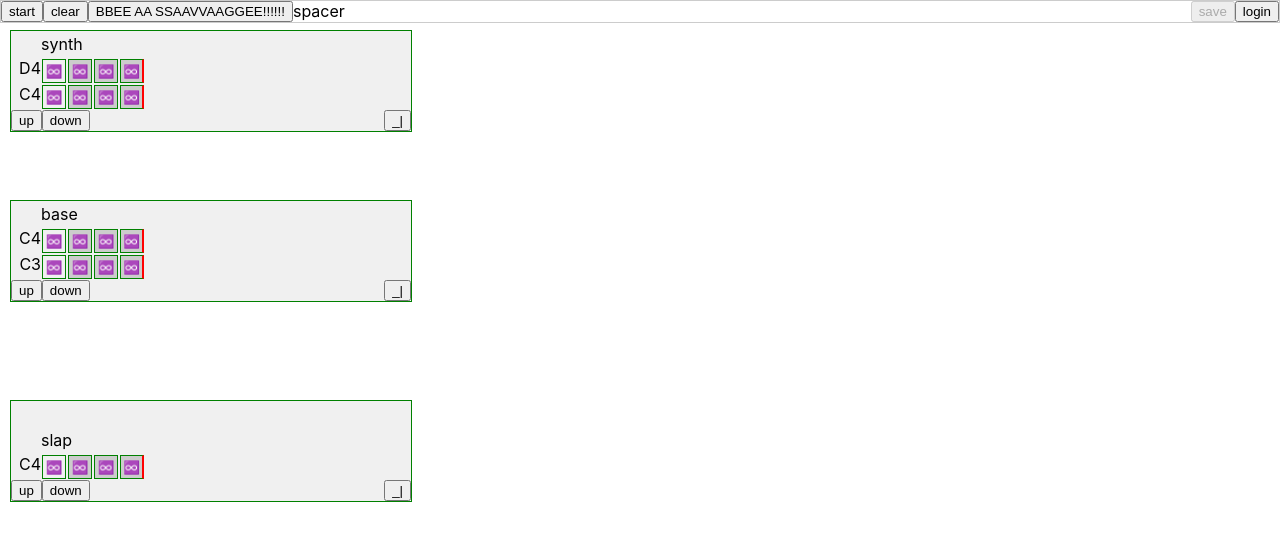
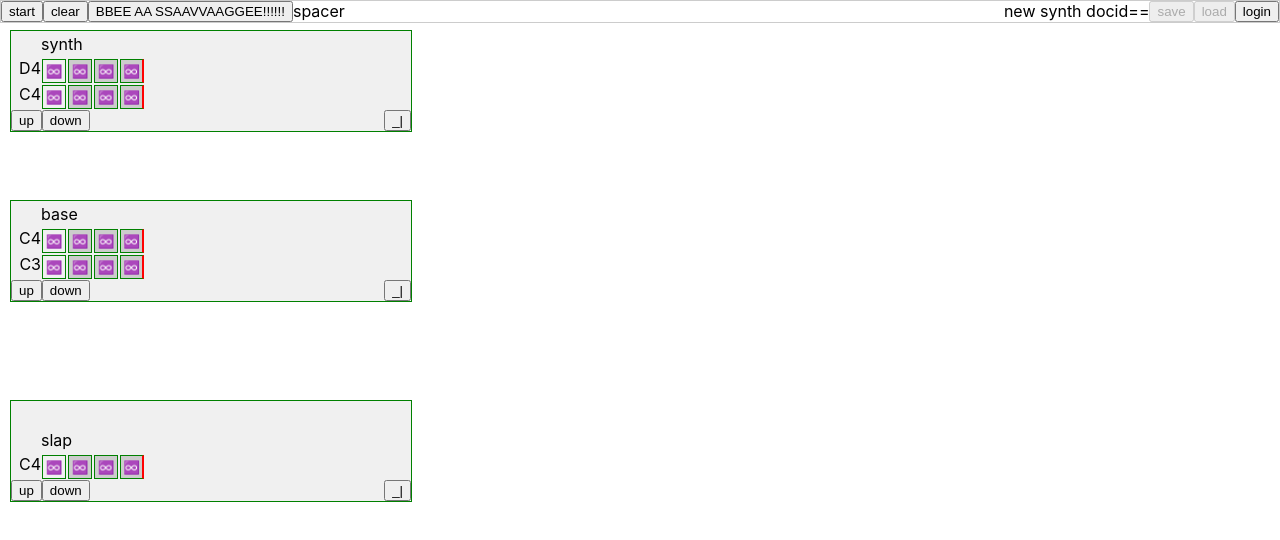
Before and after one commit to joshmarinacci/meowsynth, a React (Create React App) app: page / in a window 1280 px wide. Shown: the top 540 px of the page. Built offline with nearby package versions, Linux system fonts and the light colour scheme.

Commit message:
start loading and saving to the server

```diff
--- a/src/App.js
+++ b/src/App.js
@@ -101,7 +101,7 @@ const SYNTHS = {
 }
 
 
-const SaveButton = ({doc})=>{
+const SaveButton = ({doc, onSave})=>{
     let ds = useContext(DocServerContext)
     const [li, setLi] = useState(ds.isLoggedIn())
     useEffect(()=>{
@@ -117,12 +117,37 @@ const SaveButton = ({doc})=>{
     },li)
     const doSave = () => {
         console.log('really saving the doc',doc)
+        ds.save(doc).then((res)=>{
+            console.log("saved with the result",res);
+            onSave(res)
+        })
     }
     if(ds.isLoggedIn()) {
         return <button onClick={doSave}>save</button>
     } else {
         return <button disabled>save</button>
     }
+}
+
+const LoadButton = ({docid, onLoad}) => {
+    let ds = useContext(DocServerContext)
+    if(!ds.isLoggedIn()) {
+        return <button disabled>load</button>
+    }
+
+    const doLoad = () => {
+        console.log("really loading the doc")
+        ds.load(docid).then(doc=>{
+            console.log("the new is",doc)
+            doc.sequences = doc.sequences.map(seq => {
+                return Sequence.fromJSONObject(seq,SYNTHS)
+            })
+            onLoad(doc)
+        })
+    }
+    return <button onClick={doLoad}>load</button>
+
+
 }
 
 function generateDefaultDoc() {
@@ -136,6 +161,7 @@ function generateDefaultDoc() {
             pitched:true,
             instrument:{
                 name:'synth1',
+                synthkey:'kalimba',
                 synth: SYNTHS.kalimba
             },
         }),
@@ -148,6 +174,7 @@ function generateDefaultDoc() {
             pitched:true,
             instrument:{
                 name:'drum',
+                synthkey:'base',
                 synth: SYNTHS.base
             }
         }),
@@ -160,12 +187,14 @@ function generateDefaultDoc() {
             pitchCount:1,
             instrument: {
                 name:'slap',
+                synthkey:'slap',
                 synth: SYNTHS.slap
             }
         })
     ]
     return {
-        sequences:sequences
+        title:'new synth doc',
+        sequences:sequences,
     }
 }
 
@@ -239,7 +268,21 @@ export class App extends Component {
                             BBEE AA SSAAVVAAGGEE!!!!!!
                         </button>
                         <span className={"spacer"}>spacer</span>
-                        <SaveButton doc={this.state.doc}/>
+                        <label>{this.state.doc.title}</label>
+                        <label>id={this.state.doc.docid}=</label>
+                        <SaveButton doc={this.state.doc} onSave={(res)=>{
+                            console.log('saved with this result',res)
+                            if(res.doc && res.doc._id) {
+                                console.log("new docid is",res.doc._id)
+                                this.state.doc.docid = res.doc._id
+                                this.setState({doc:this.state.doc})
+                            }
+                        }}/>
+                        <LoadButton docid={this.state.doc.docid} onLoad={doc=>{
+                            console.log("got the final",doc);
+                            doc.docid = this.state.doc.docid
+                            this.setState({doc:doc})
+                        }}/>
                         <LoginButton/>
                     </div>
                 </div>
--- a/src/docserver.js
+++ b/src/docserver.js
@@ -42,17 +42,60 @@ export class DocServerAPI {
         window.removeEventListener('message', this.authCallback)
         this.fire(LOGIN, {})
     }
+    getAccessToken() {
+        return localStorage.getItem('access-token')
+    }
     getUsername() {
         return localStorage.getItem('username')
     }
     listDocs(filter) {
 
     }
-    saveDoc(doc) {
+    save(doc) {
+        let doc_text = JSON.stringify(doc, null, 4);
+        console.log("saving now",doc_text)
+        let params = {
+            type:'meowsynth',
+            mimetype:'application/json',
+            title:doc.title?doc.title:'untitled',
+        }
+        let query = '?'+ Object.keys(params).map(key => key+'='+params[key]).join("&")
 
+        return this._fetch(`${this.url}/docs/${this.getUsername()}/upload/${query}`,{
+            method:'POST',
+            body:doc_text,
+            headers: {
+                'Content-Type':'application/json'
+            }
+        }).then(res=>res.json())
     }
-    loadDoc(id) {
-
+    _fetch(url, options={}) {
+        options.mode = 'cors'
+        options.cache = 'no-cache'
+        if (!options.headers) options.headers = {}
+        options.headers["access-key"] = this.getAccessToken()
+        console.log("fetching", url, 'with options', options)
+        return fetch(url, options)
+            .then(res => {
+                if (res.status === 404) throw new Error(res.statusText + " " + res.url)
+                return res
+            })
+    }
+    load(id) {
+        let url = `${this.url}/docs/${this.getUsername()}/data/${id}/latest/application/json/data.json`
+        return fetch(url,{
+            method:'GET',
+            headers: {
+                'Content-Type':'application/json'
+            }
+        })
+            .then(res => {
+                if (res.status === 404) throw new Error(res.statusText + " " + res.url)
+                return res
+            }).then(res => res.json()).then(res => {
+                console.log("the load result is",res)
+                return res
+            })
     }
 }
 
--- a/src/sequence.js
+++ b/src/sequence.js
@@ -43,4 +43,43 @@ export class Sequence {
             }
         })
     }
+    toJSON() {
+        return {
+            type:'sequence',
+            title:this.title,
+            position:this.position,
+            dimension:this.dimension,
+            pitches:this.pitches.slice(),
+            startPitch:this.startPitch,
+            pitchCount:this.pitchCount,
+            pitched:this.pitched,
+            notes:this.notes.slice(),
+            maxNotes:this.maxNotes,
+            instrument:{
+                name:this.instrument.name,
+                synthkey:this.instrument.synthkey,
+            },
+        }
+    }
+
+    static fromJSONObject(seq, synth_map) {
+        console.log("processing sequence from",seq)
+        let opts = {
+            title:seq.title,
+            position:seq.position,
+            dimension:seq.dimension,
+            pitches:seq.pitches.slice(),
+            startPitch:seq.startPitch,
+            pitchCount:seq.pitchCount,
+            pitched:seq.pitched,
+            notes: seq.notes.slice(),
+            maxNotes:seq.maxNotes,
+            instrument:{
+                name:seq.instrument.name,
+                synthkey: seq.instrument.synthkey,
+                synth: synth_map[seq.instrument.synthkey]
+            },
+        }
+        return new Sequence(opts)
+    }
 }
```
